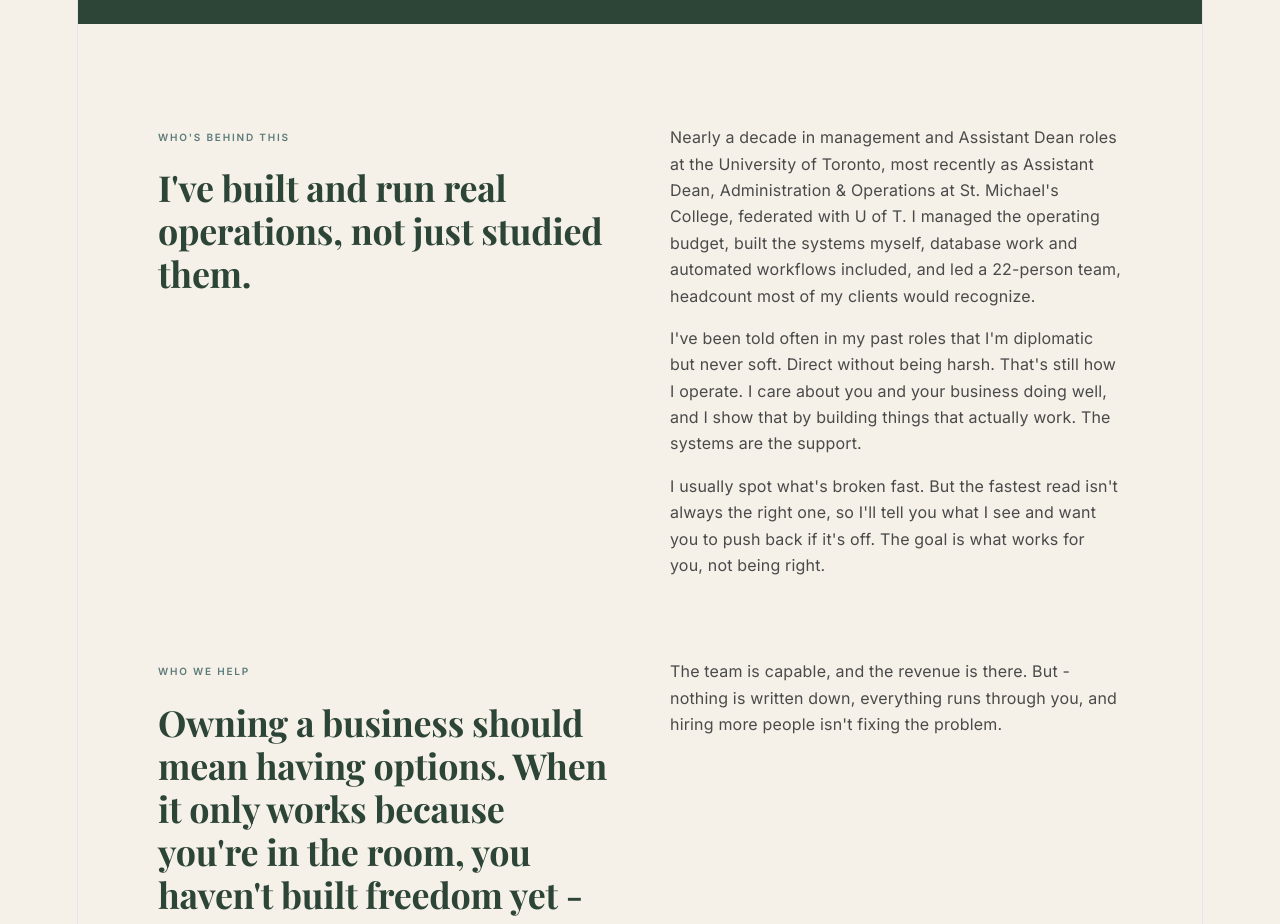
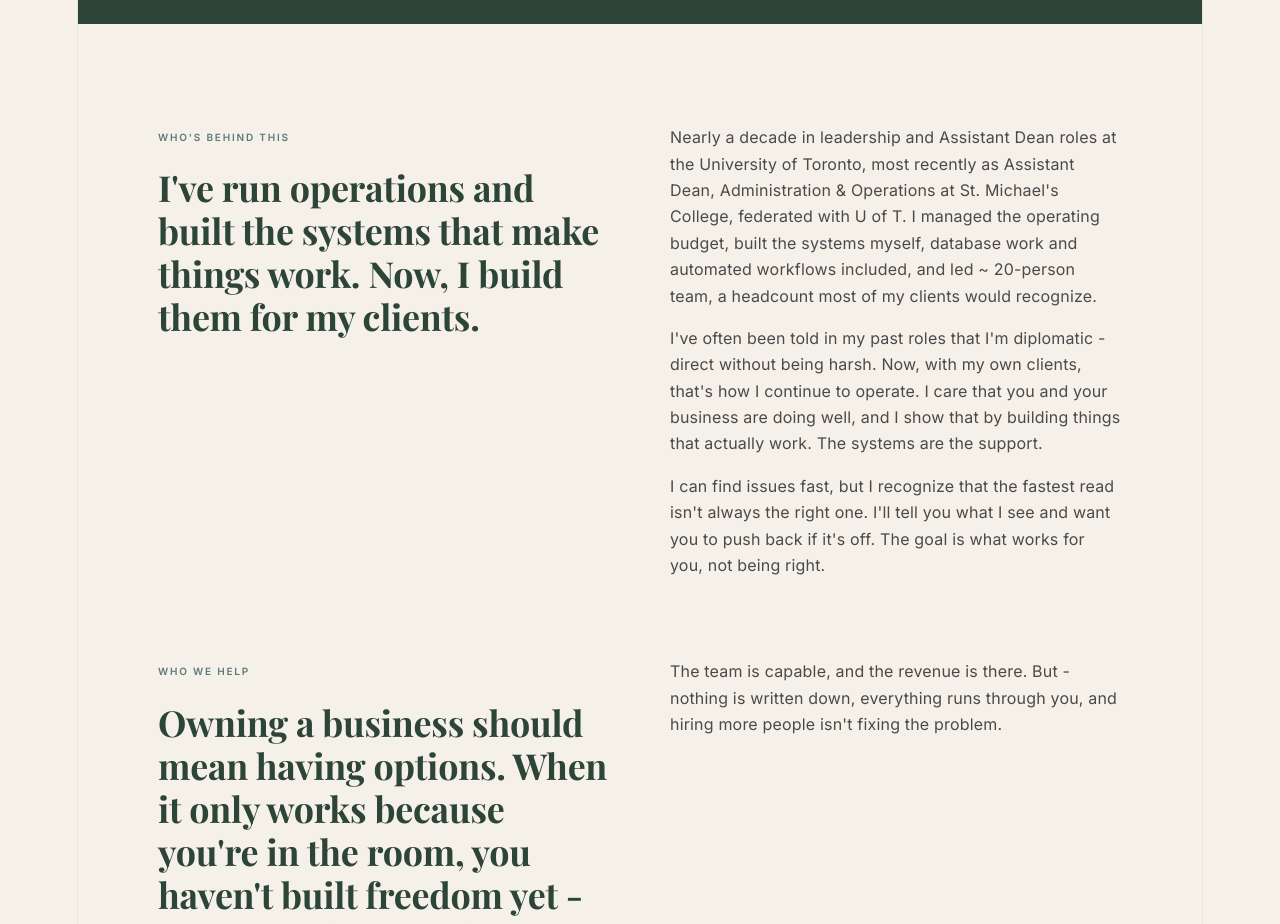
Before and after one commit to JenniferGroundwork/Groundwork, a React (Vite) app: page / in a window 1280 px wide. Shown: the part 880-1804 px from the top of the page. Built offline with nearby package versions, Linux system fonts and the light colour scheme.

Commit message:
finalize credibility section headline and copy

```diff
--- a/src/Home.jsx
+++ b/src/Home.jsx
@@ -670,17 +670,16 @@ export default function GroundworkHome() {
           <div className="who-header" style={{ marginBottom: 0 }}>
             <div>
               <p className="eyebrow">Who's Behind This</p>
-              <h2 className="who-h2">I've built and run real operations, not just studied them.</h2>
-            </div>
+<h2 className="who-h2">I've run operations and built the systems that make things work. Now, I build them for my clients.</h2>            </div>
             <div>
               <p className="who-desc">
-                Nearly a decade in management and Assistant Dean roles at the University of Toronto, most recently as Assistant Dean, Administration &amp; Operations at St. Michael's College, federated with U of T. I managed the operating budget, built the systems myself, database work and automated workflows included, and led a 22-person team, headcount most of my clients would recognize.
+                Nearly a decade in leadership and Assistant Dean roles at the University of Toronto, most recently as Assistant Dean, Administration & Operations at St. Michael's College, federated with U of T. I managed the operating budget, built the systems myself, database work and automated workflows included, and led ~ 20-person team, a headcount most of my clients would recognize.
               </p>
               <p className="who-desc" style={{ marginTop: 16 }}>
-                I've been told often in my past roles that I'm diplomatic but never soft. Direct without being harsh. That's still how I operate. I care about you and your business doing well, and I show that by building things that actually work. The systems are the support.
+                I've often been told in my past roles that I'm diplomatic - direct without being harsh. Now, with my own clients, that's how I continue to operate. I care that you and your business are doing well, and I show that by building things that actually work. The systems are the support.
               </p>
               <p className="who-desc" style={{ marginTop: 16 }}>
-                I usually spot what's broken fast. But the fastest read isn't always the right one, so I'll tell you what I see and want you to push back if it's off. The goal is what works for you, not being right.
+                I can find issues fast, but I recognize that the fastest read isn't always the right one. I'll tell you what I see and want you to push back if it's off. The goal is what works for you, not being right.
               </p>
             </div>
           </div>
```
